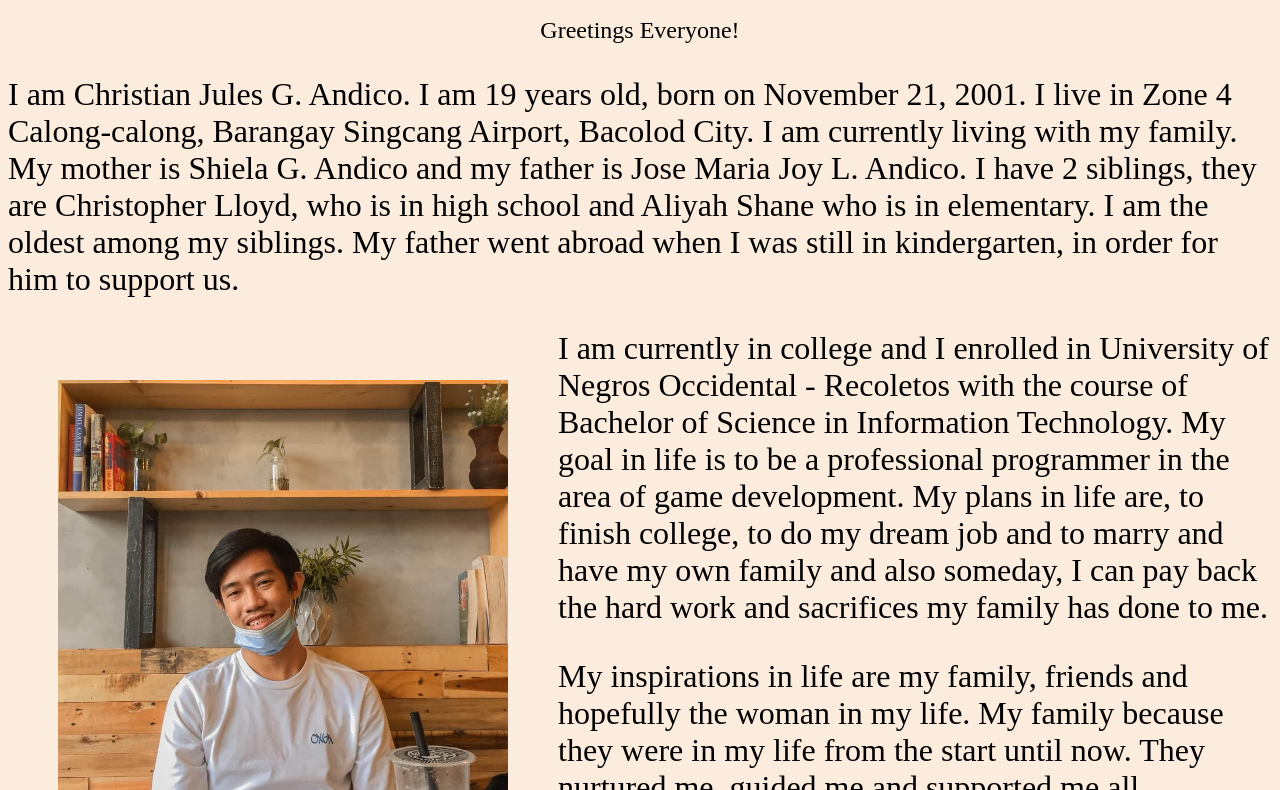
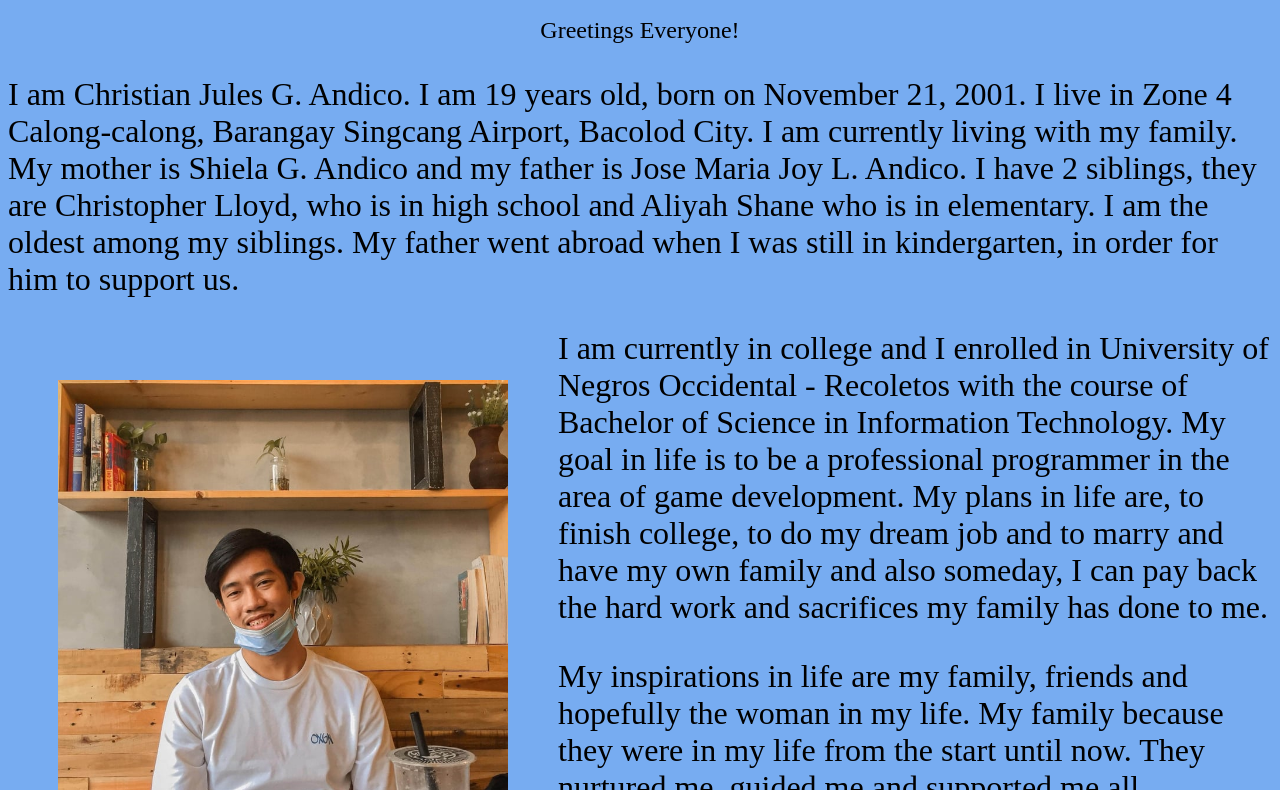
Before and after one commit to Julessszxc/web, a plain HTML site: page index.html in a window 1280 px wide. Shown: the part 102-892 px from the top of the page. Drawn offline with Linux system fonts and the light colour scheme.

Commit message:
Update index.html

```diff
--- a/index.html
+++ b/index.html
@@ -5,7 +5,7 @@
 	<link rel="stylesheet" type="text/css" href="styles.css">
 <!--Internal-->
 <style>
-body {background-color: #fcecdd;}
+body {background-color: #77acf1;}
 </style>
 <title>Welcome!</title>
 </head>
```
